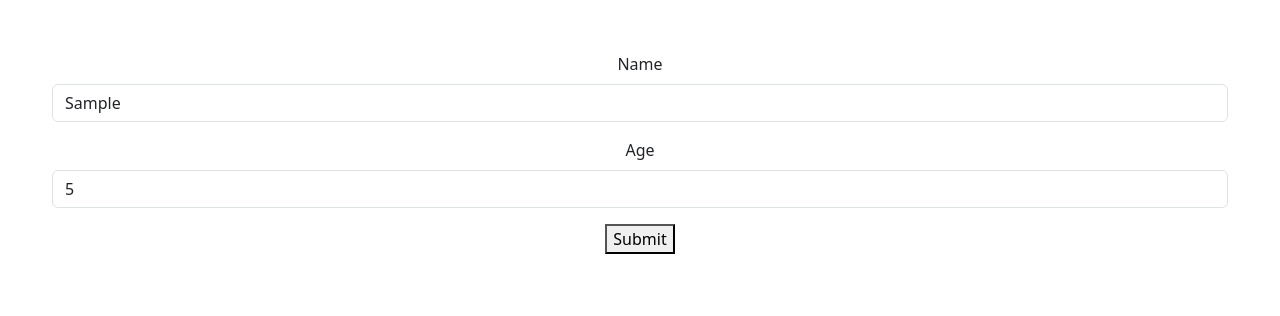
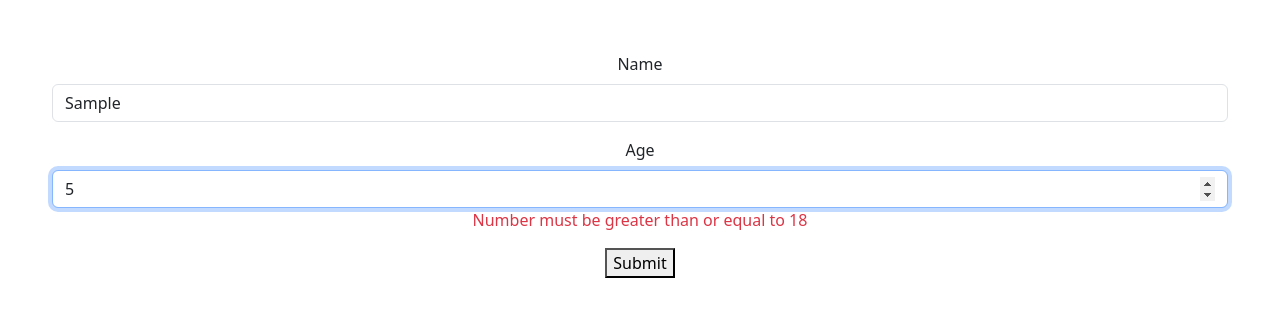
Before and after one commit to barinova/app-react-course, a React (Vite) app: page / in a window 1280 px wide. Both pictures are taken after typing "Sample", "5" into the empty fields and a click on the button "Submit". Shown: the top 316 px of the page. Built offline with nearby package versions, Linux system fonts and the light colour scheme.

Commit message:
zod form + validation

```diff
--- a/package.json
+++ b/package.json
@@ -10,6 +10,7 @@
     "preview": "vite preview"
   },
   "dependencies": {
+    "@hookform/resolvers": "^5.0.1",
     "@types/styled-components": "^5.1.34",
     "bootstrap": "^5.3.6",
     "immer": "^10.1.1",
@@ -17,7 +18,8 @@
     "react-dom": "^19.1.0",
     "react-hook-form": "^7.57.0",
     "react-icons": "^5.5.0",
-    "styled-components": "^6.1.18"
+    "styled-components": "^6.1.18",
+    "zod": "^3.25.51"
   },
   "devDependencies": {
     "@eslint/js": "^9.25.0",
--- a/src/components/Form.tsx
+++ b/src/components/Form.tsx
@@ -1,17 +1,20 @@
 import { type FieldValues, useForm } from 'react-hook-form';
+import { z } from 'zod';
+import { zodResolver } from '@hookform/resolvers/zod';
 
-interface FormData {
-  name: string;
-  age: number;
-}
+const schema = z.object({
+  name: z.string().min(3, { message: 'Name must be at least 3 characters' }),
+  age: z.number({ invalid_type_error: 'Age field is required' }).min(18),
+});
 
 export const Form = () => {
   const {
     register,
     handleSubmit,
     formState: { errors },
-  } = useForm<FormData>();
-  console.log(errors);
+  } = useForm<FormData>({ resolver: zodResolver(schema) });
+
+  type FormData = z.infer<typeof schema>;
 
   const onSubmit = (data: FieldValues) => {
     console.log(data);
@@ -23,28 +26,26 @@
           Name
         </label>
         <input
-          {...register('name', { required: true, minLength: 3 })}
+          {...register('name')}
           id="name"
           type="text"
           className="form-control"
         />
-        {errors.name?.type === 'required' && (
-          <p className="text-danger">The name field is required</p>
-        )}
-        {errors.name?.type === 'minLength' && (
-          <p className="text-danger">The name must be at least 3 characters</p>
-        )}
+        {errors.name && <p className="text-danger">{errors.name.message}</p>}
       </div>
       <div className="mb-3">
         <label htmlFor="age" className="form-label">
           Age
         </label>
         <input
-          {...register('age')}
+          {...register('age', {
+            valueAsNumber: true,
+          })}
           type="number"
           className="form-control"
           id="age"
         />
+        {errors.age && <p className="text-danger">{errors.age.message}</p>}
       </div>
       <button className="btm-primary" type="submit">
         Submit
```
Also changed, not shown: 1 other file (tests, documents, lock files or other folders).
